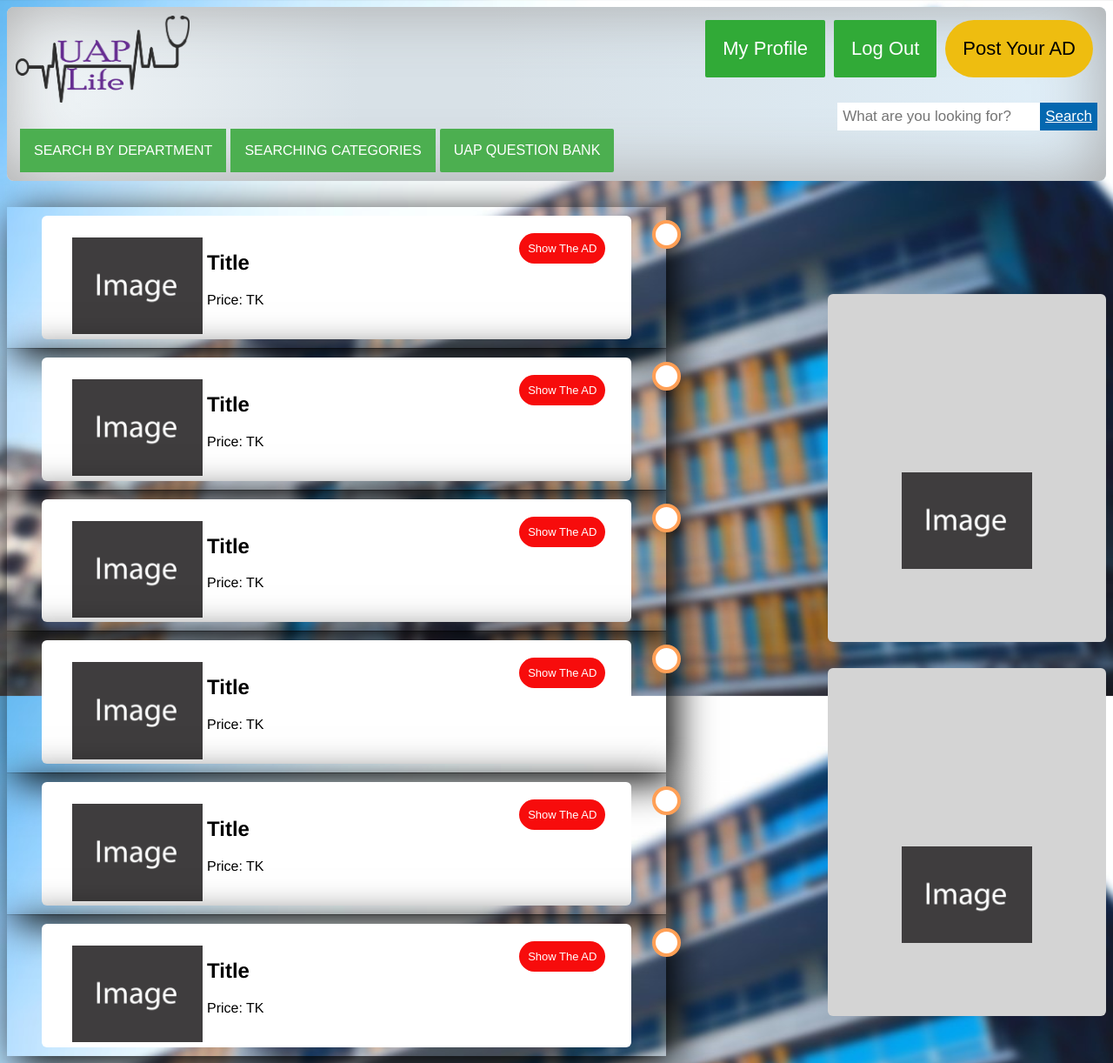
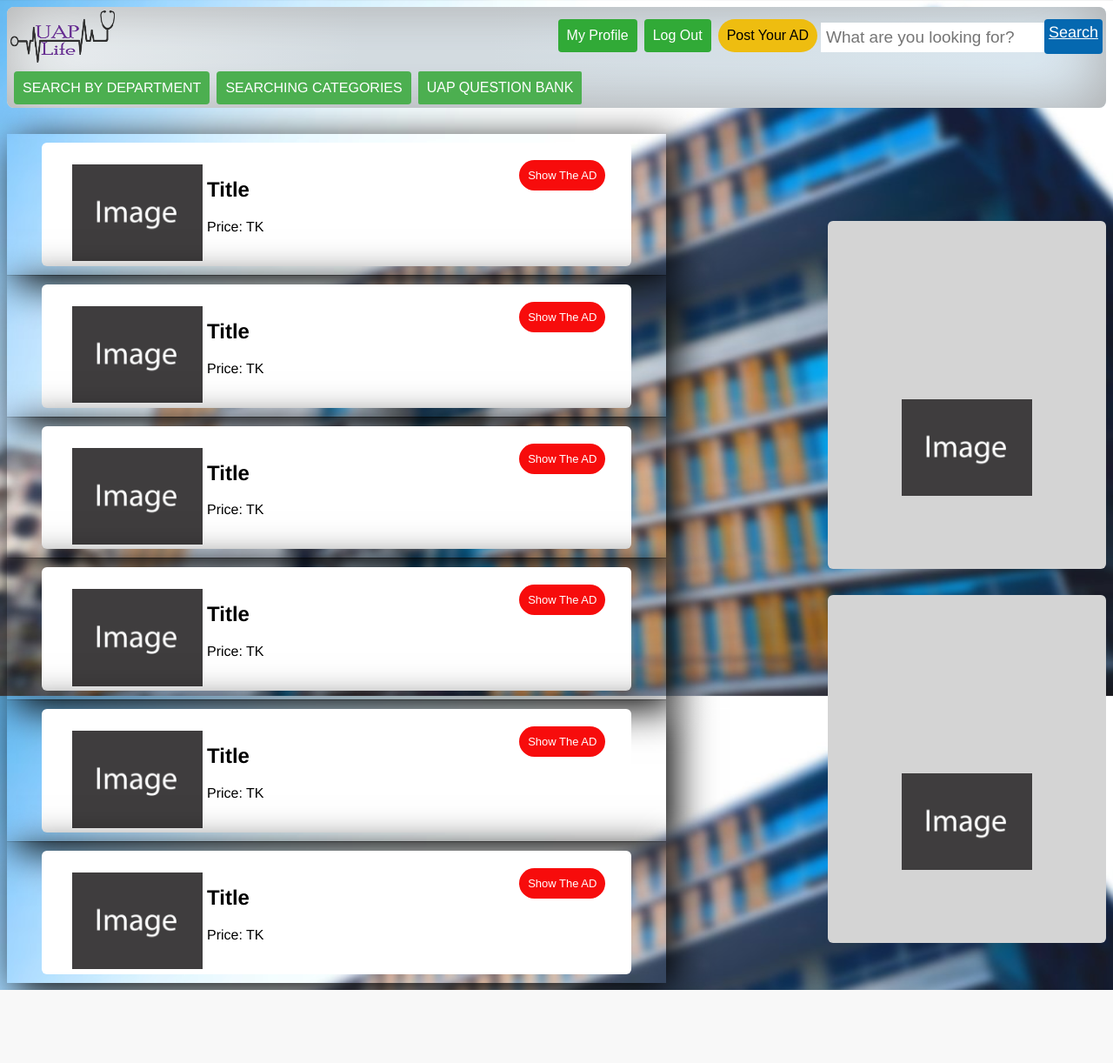
Before and after one commit to niamul64/UAP_life_Buying_And_Selling_Platform, a Django app: template CSE310_ Project/UAP_Life/templates/main_page.html in a window 1280 px wide. Shown: the whole page at 87% size. After the commit the page ends 1138 px from the top, so only its background shows below. Run offline with Django 3.2, Linux system fonts and the light colour scheme; the template is opened without the code that fills it, so the values that code supplies are empty.

Commit message:
edit on main page

```diff
--- a/CSE310_ Project/UAP_Life/templates/main_page.html
+++ b/CSE310_ Project/UAP_Life/templates/main_page.html
@@ -21,41 +21,58 @@
   <style>
 /* Style the links inside the navigation bar */
 
-.topnav a {
+
+
+
+
+
+
+
+
+
+
+
+.search_op a {
+  border-radius: 4px;
   float: right;
   display: block;
   color: black;
   text-align: center;
-  padding: 6px;
-  font-size: 17px;
-  right: 20px;
+  padding: 5px;
+  font-size: 18px;
+  right: 40px;
+  margin-top: 10px;
+  margin-left: 0px;
 }
 
 /* Change the color of links on hover */
-.topnav a:hover {
+.search_op a:hover {
   background-color: #0568B0;
   color: black;
 }
 
 /* Style the "active" element to highlight the current page */
-.topnav a.active {
+.search_op a.search_button {
   background-color: #0568B0;
   color: white;
+  height:40px;
+
 }
 
 /* Style the search box inside the navigation bar */
-.topnav input[type=text] {
+.search_op input[type=text] {
   float: right;
   padding: 6px;
   border: none;
 
-
-  font-size: 17px;
+  margin-top: 14px;
+  margin-left: 0px;
+  font-size: 19px;
 }
 
 /* When the screen is less than 600px wide, stack the links and the search field vertically instead of horizontally */
 @media screen and (max-width: 900px) {
-  .topnav a, .topnav input[type=text] {
+  .search_op a, .search_op input[type=text] {
     float: right;
 
     text-align: left;
@@ -63,7 +80,7 @@
     margin-left:20px;
 
   }
-  .topnav input[type=text] {
+  .search_op input[type=text] {
     border: 1px solid #ccc;
   }
 }
@@ -75,18 +92,21 @@
 
             .button {
                 float:right;
-                border-radius: 2px;
+
                 background-color: #31aa37;
                 border: none;
                 color: #FFFFFF;
                 text-align: center;
-                font-size: 22px;
-                padding: 20px;
-                width: 130px;
+                font-size: 16px;
                 transition: all 0.5s;
                 cursor: pointer;
-                margin: 5px;
 
+
+  border-radius: 4px;
+  padding: 10px;
+  margin-top: 10px;
+  margin-left: 4px;
+  margin-right: 4px;
                 }
             .button span {
                 cursor: pointer;
@@ -128,12 +148,29 @@
                 border: none;
                 color: #FFFFF;
                 text-align: center;
-                font-size: 22px;
-                padding: 20px;
-                width: 130px;
+
+
+
                 transition: all 0.5s;
                 cursor: pointer;
-                margin: 5px;
+
+
+
+
+
+
+                font-size: 16px;
+
+
+
+
+  padding: 10px;
+  margin-top: 10px;
+  margin-left: 4px;
+  margin-right: 4px;
+
+
+
 
                 }
             .button1 span {
@@ -239,14 +276,28 @@
 }
 
 .dropdown .dropbtn {
+
   background-color: #4CAF50;
   color: white;
-  padding: 16px;
-  font-size: 16px;
+
+
   border: none;
   cursor: pointer;
   margin-top: 30px;
   margin-left: 5px;
+
+  font-size: 16px;
+  border-radius: 4px;
+  padding: 10px;
+  margin-top: 10px;
+  margin-left: 4px;
+  margin-right: 4px;
+
+
+
+
+
+
 }
 
 
@@ -308,25 +359,52 @@
 
 
 	 .button_QBANK {
+
                 border-radius: 2px;
                 background-color: #4CAF50;
                 border: none;
                 color: white;
                 text-align: center;
-                padding: 16px;
+
                 font-size: 16px;
 
                 width: 130px;
                 transition: all 0.5s;
                 cursor: pointer;
-                margin-top: 30px;
-                margin-left: 5px;
+
+
+
+
+
+
+
+
+
+
+  padding: 10px;
+  margin-top: 10px;
+  margin-left: 4px;
+  margin-right: 4px;
+
+
+
+
+
+
+
+
+
+
+
                 }
+
+
             .button_QBANK span {
                 cursor: pointer;
                 display: inline-block;
                 position: relative;
                 transition: 0.5s;
+
                 }
 
             .button_QBANK span:after {
@@ -401,8 +479,8 @@ box-shadow: 10px 10px 43px #000000;
 
 /* The circles on the timeline */
 .container::after {
-  content: '';
-  position: absolute;
+
+
   width: 25px;
   height: 25px;
   right: -17px;
@@ -503,9 +581,12 @@ margin:5px;
     .promo{
    float:right;
    margin-top:100px;
+
+
     }
 
 .content_for_promo {
+
   padding: 200px 80px;
   background-color: #D4D4D4;
   position: relative;
@@ -524,7 +605,7 @@ margin:5px;
 .Top_most_container{
 
 color:#fff;
-padding:10px;
+padding:4px;
 border-radius: 8px;
 z-index: 1;
 position: -webkit-sticky;
@@ -557,10 +638,14 @@ filter: progid:DXImageTransform.Microsoft.gradient( startColorstr='#f2f6f8', end
 </head>
 <body>
 
-<header class="Top_most_container">
-<img class="ima" src="small.png" alt="HTML tutorial" style="width:200px;height:100px;border:0;">
+<div class="Top_most_container">
 
+<img class="ima" src="small.png" alt="HTML tutorial" style="width:120px;height:60px;border:0;">
 
+<div class="search_op">
+  <a class="search_button" href="">Search</a>
+  <input type="text" placeholder="What are you looking for?">
+</div>
 
 
 <a href="post_ad.html/">
@@ -573,15 +658,12 @@ filter: progid:DXImageTransform.Microsoft.gradient( startColorstr='#f2f6f8', end
 
 <button class="button" onclick="document.getElementById('idMy Profile').style.display='block'" style="width:auto; height: align-self"><span>My Profile</span></button>
 
-<div class="clear"></div>
-<div class="topnav">
-  <a class="active" href="">Search</a>
-  <input type="text" placeholder="What are you looking for?">
-</div>
+
+
+
 
 
 <div class="clear"></div>
-
 <div class="cat">
 
 <a href="questionbank_first_page.html/">
@@ -589,6 +671,8 @@ filter: progid:DXImageTransform.Microsoft.gradient( startColorstr='#f2f6f8', end
     <span>UAP QUESTION BANK</span>
 </button>
 </a >
+
+
 
 
       <div class="dropdown">
@@ -672,6 +756,7 @@ filter: progid:DXImageTransform.Microsoft.gradient( startColorstr='#f2f6f8', end
 
             <div class="dItem" href="#">Accommodation</div>
             <div class="dItem" href="#">Tution</div>
+			<div class="dItem" href="#">Borrow Something</div>
             <div class="dItem" href="#">Others+</div>
         </div>
       </div>
@@ -679,13 +764,13 @@ filter: progid:DXImageTransform.Microsoft.gradient( startColorstr='#f2f6f8', end
 </div>
 
 
-</header>
+</div>
 
 <div class="clear"></div>
 
 
 
-<ul class="promo">
+<ul class="promo" >
   <div class="event">
     <div class="content_for_promo">
 
```
